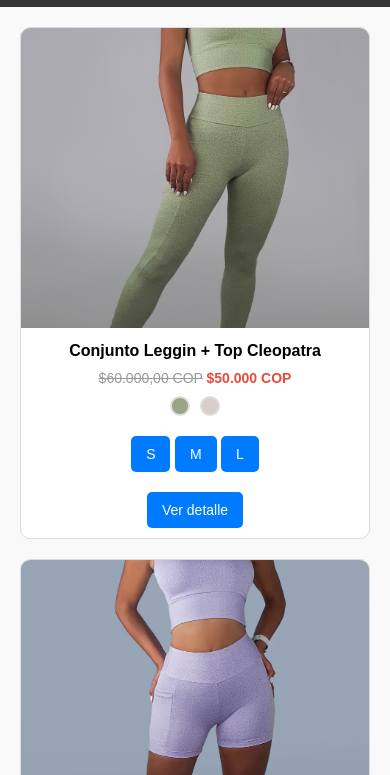
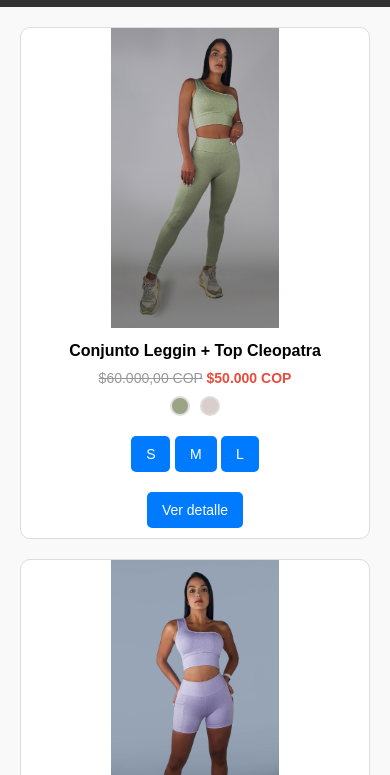
Before and after one commit to atencionpontia/catalogo, a plain HTML site: page index.html in a window 390 px wide. Shown: the part 69-844 px from the top of the page. Drawn offline with Linux system fonts and the light colour scheme.

Commit message:
object-fit

```diff
--- a/styles.css
+++ b/styles.css
@@ -206,15 +206,16 @@ nav .menu li a {
   right: 10px;
 }
 
-/* Ajustes para imágenes más grandes en dispositivos móviles */
 @media (max-width: 768px) {
   .producto img {
-    height: 600px; /* Aumenta el tamaño de la imagen en móviles */
+    height: 350px; /* Aumenta el tamaño de la imagen en móviles */
+    object-fit: contain; /* Evita que la imagen se recorte */
   }
 }
 
 @media (max-width: 480px) {
   .producto img {
     height: 300px; /* Aumenta el tamaño en pantallas muy pequeñas */
+    object-fit: contain; /* Evita que la imagen se recorte */
   }
 }
```
